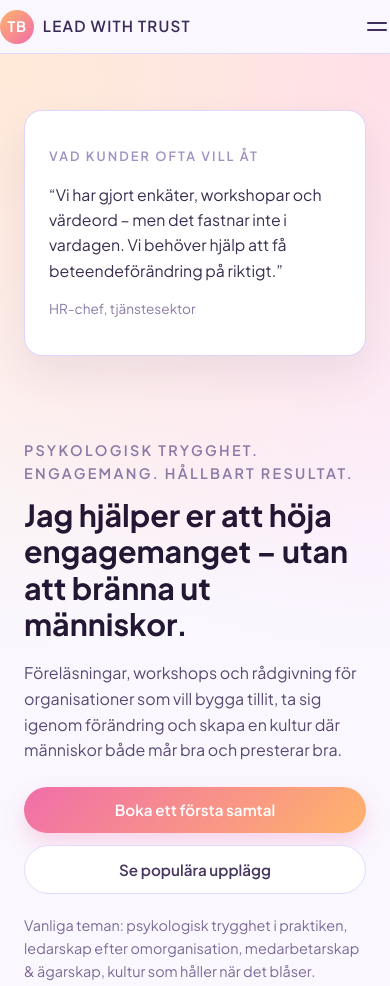
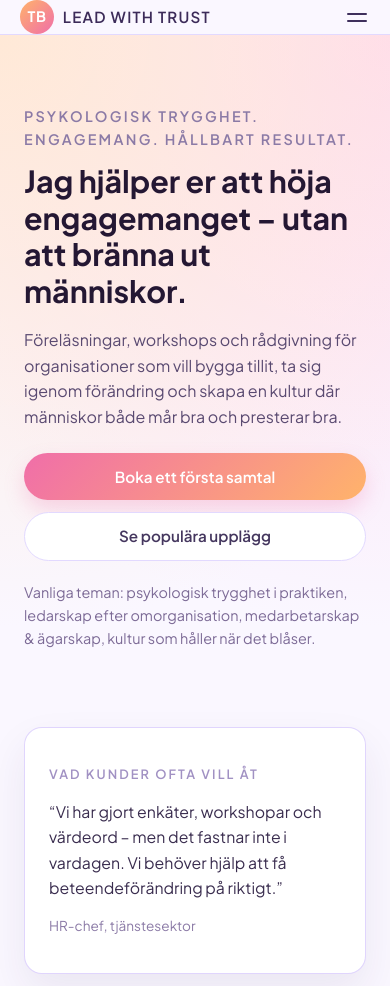
Before and after one commit to thomasgilen/futurelead, a plain HTML site: page index.html in a window 390 px wide. Shown: the top 986 px of the page. Drawn offline with Linux system fonts and the light colour scheme.

Commit message:
Update styles.css

```diff
--- a/styles.css
+++ b/styles.css
@@ -475,6 +475,10 @@ body {
    ========= */
 
 @media (max-width: 800px) {
+  .site-header .container {
+    padding: 0 1.25rem;
+  }
+
   .nav-container {
     padding: 0.6rem 0;
   }
@@ -525,8 +529,7 @@ body {
   }
 
   .hero-highlight-card {
-    order: -1;
-    margin-bottom: 1.5rem;
+    margin-top: 1.2rem;
   }
 
   .two-column {
```
